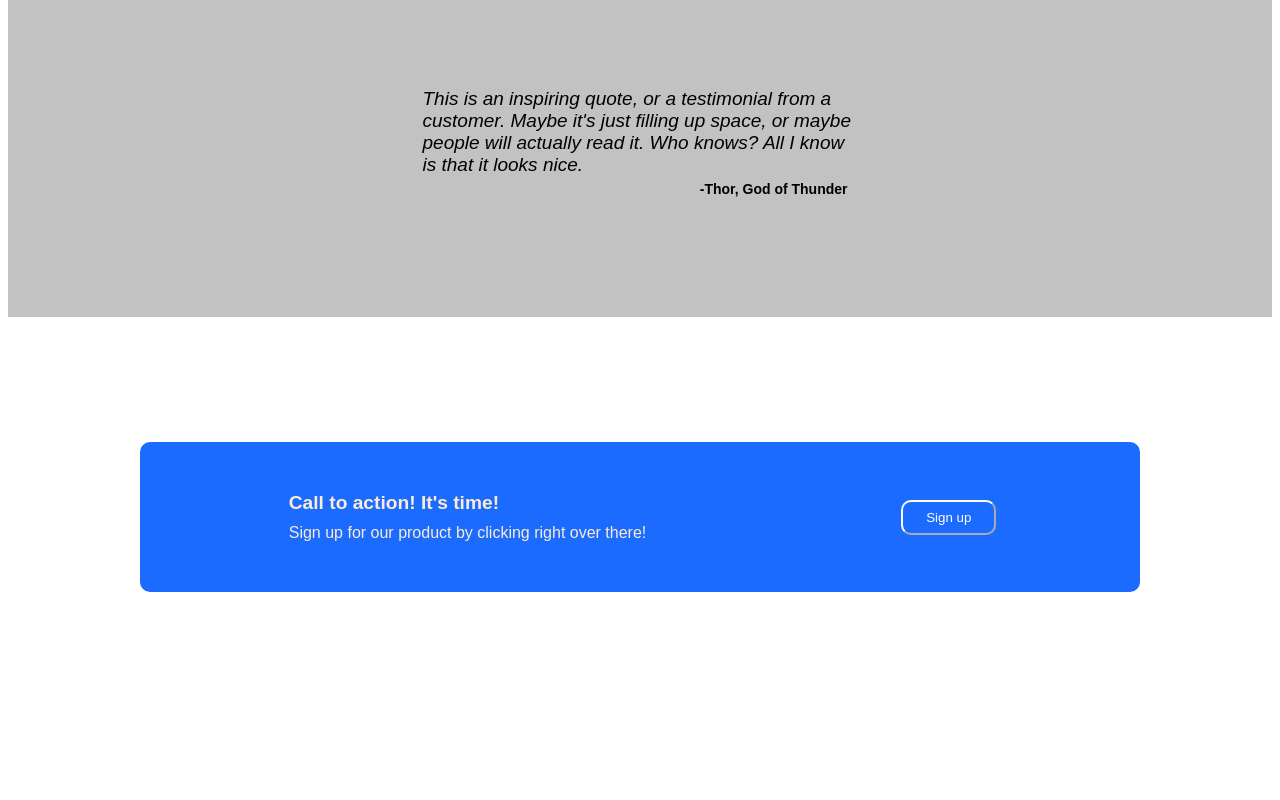
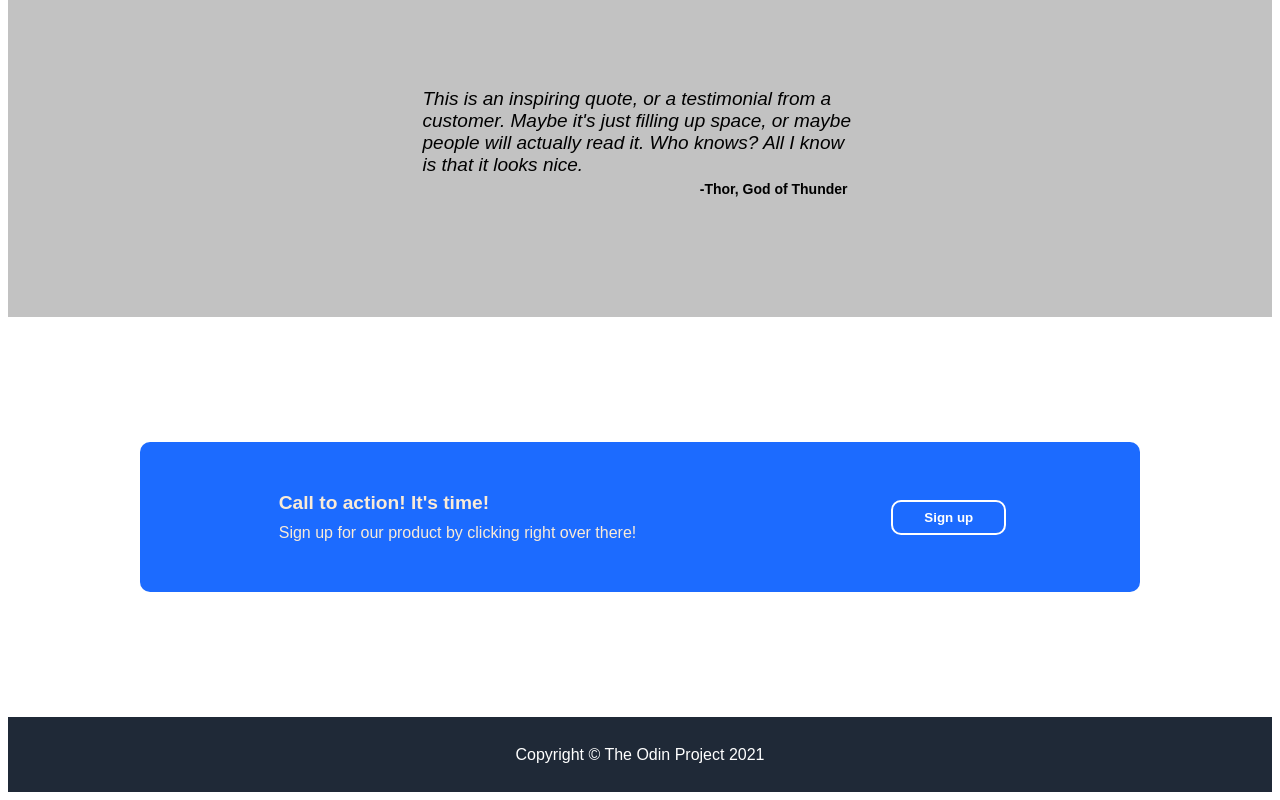
Before and after one commit to triple555nickel/TOP-Landing-Page-Project, a plain HTML site: page index.html in a window 1280 px wide. Shown: the part 1240-2040 px from the top of the page. Before the commit the page ends 1965 px from the top, so only its background shows below. Drawn offline with Linux system fonts and the light colour scheme.

Commit message:
finished!

```diff
--- a/index.html
+++ b/index.html
@@ -64,6 +64,10 @@
                 <button class="sign-uptwo">Sign up</button>
             </div>
         </div>
+
+        <div class="footer">
+            Copyright © The Odin Project 2021
+        </div>
     </div>
 </body>
 </html>
--- a/styles.css
+++ b/styles.css
@@ -208,12 +208,20 @@ ul {
     margin-left: 250px;
     background-color: rgb(28, 107, 255);
     color: white;
-    width: 95px;
+    width: 115px;
     height: 35px;
     border-radius: 10px;
     border-color: white;
+    border-style: solid;
+    border-width: 2px;
+    font-weight: bolder;
 }
 
 .footer {
     background-color: #1f2937;
+    color: white;
+    display: flex;
+    justify-content: center;
+    align-items: center;
+    height: 75px;
 }
```
